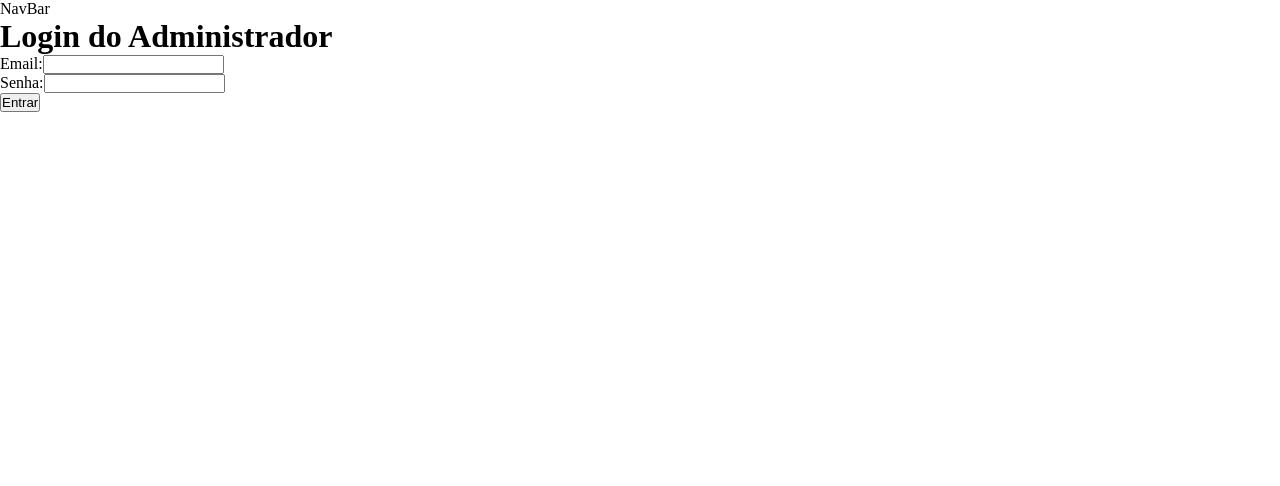
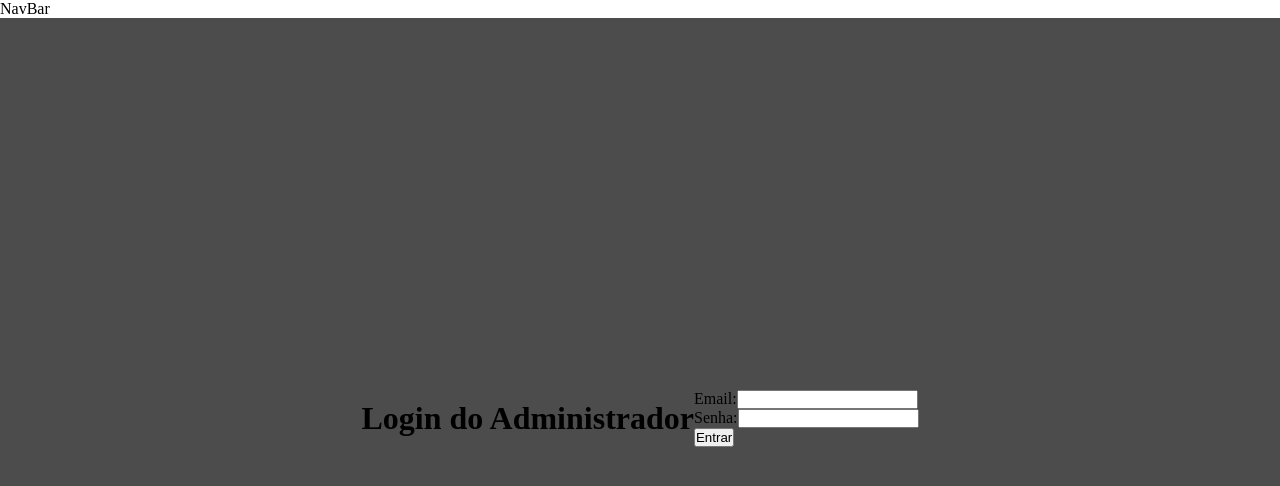
Before and after one commit to euluisdev/personal-app, a Next.js app: page /AdminLogin in a window 1280 px wide. Shown: the top 486 px of the page. Built offline with nearby package versions, Linux system fonts and the light colour scheme.

Commit message:
import file: admin-login css file was imported

```diff
--- a/src/app/AdminLogin/page.js
+++ b/src/app/AdminLogin/page.js
@@ -6,7 +6,7 @@ import { useState } from 'react';
 import dotenv from 'dotenv';
  dotenv.config();
 
-/* import styles from './page.module.css'; */
+ import styles from '../../styles/admin-login/page.module.css';
 
 export default function AdminLogin() {
   const router = useRouter();
@@ -32,19 +32,20 @@ export default function AdminLogin() {
       const data = await response.json();
 
       if (response.ok) {
-      /*   localStorage.setItem('adminToken', data.token); */
         router.push('/admin-dashboard');
+
       } else {
         setMessage(data.message);
-      }
+
+      };
     } catch (error) {
       console.error('Erro ao fazer login do administrador:', error);
       setMessage('Erro ao processar o login.');
-    }
+    };
   };
 
   return (
-    <div /* className={styles['login-container']} */>
+    <div className={styles['modal-overlay']} >
       <h1>Login do Administrador</h1>
       <form onSubmit={handleSubmit}>
         <div>
--- /dev/null
+++ b/src/styles/admin-login/page.module.css
@@ -0,0 +1,10 @@
+.modal-overlay {
+    position: fixed;
+    width: 100%;
+    height: 100%;
+    background: rgba(0, 0, 0, 0.7);
+    display: flex;
+    justify-content: center;
+    align-items: center;
+    z-index: 1000;
+}
```
Also changed, not shown: src/styles/admin-login/admin-login.module.css (deleted).
